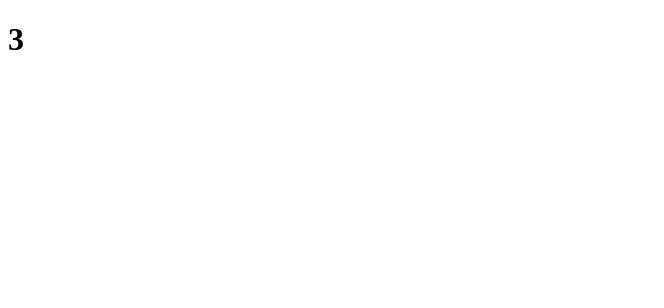
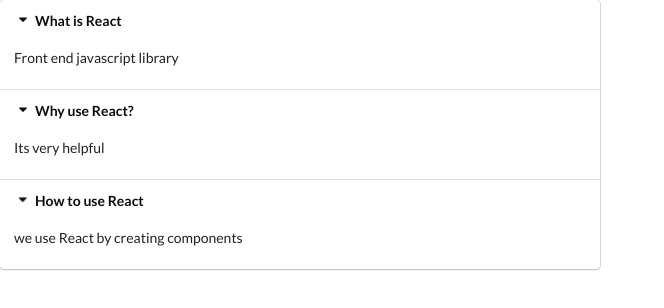
Before and after one commit to Saadulkhaf/React, a React (Create React App) app in the folder widgets/: page / in a window 1280 px wide. Shown: the top 308 px of the page, without its empty margins (0-664 px from the left). Built offline with nearby package versions, Linux system fonts and the light colour scheme.

Commit message:
started implementing accordion

```diff
--- a/widgets/public/index.html
+++ b/widgets/public/index.html
@@ -10,6 +10,10 @@
       content="Web site created using create-react-app"
     />
     <link rel="apple-touch-icon" href="%PUBLIC_URL%/logo192.png" />
+    <link
+      rel="stylesheet"
+      href="https://cdnjs.cloudflare.com/ajax/libs/semantic-ui/2.4.1/semantic.min.css"
+    />
     <!--
       manifest.json provides metadata used when your web app is installed on a
       user's mobile device or desktop. See https://developers.google.com/web/fundamentals/web-app-manifest/
--- a/widgets/src/components/Accordion.js
+++ b/widgets/src/components/Accordion.js
@@ -1,11 +1,21 @@
 import React from "react";
 
-const Accordion = (props) => {
-  return (
-    <div>
-      <h1>{props.items.length}</h1>
-    </div>
-  );
+const Accordion = ({ items }) => {
+  const renderedItems = items.map((item) => {
+    return (
+      <React.Fragment key={item.title}>
+        <div className="active title">
+          <i className="dropdown icon"></i>
+          {item.title}
+        </div>
+        <div className="content active">
+          <p>{item.content}</p>
+        </div>
+      </React.Fragment>
+    );
+  });
+
+  return <div className="ui styled accordion">{renderedItems}</div>;
 };
 
 export default Accordion;
```
